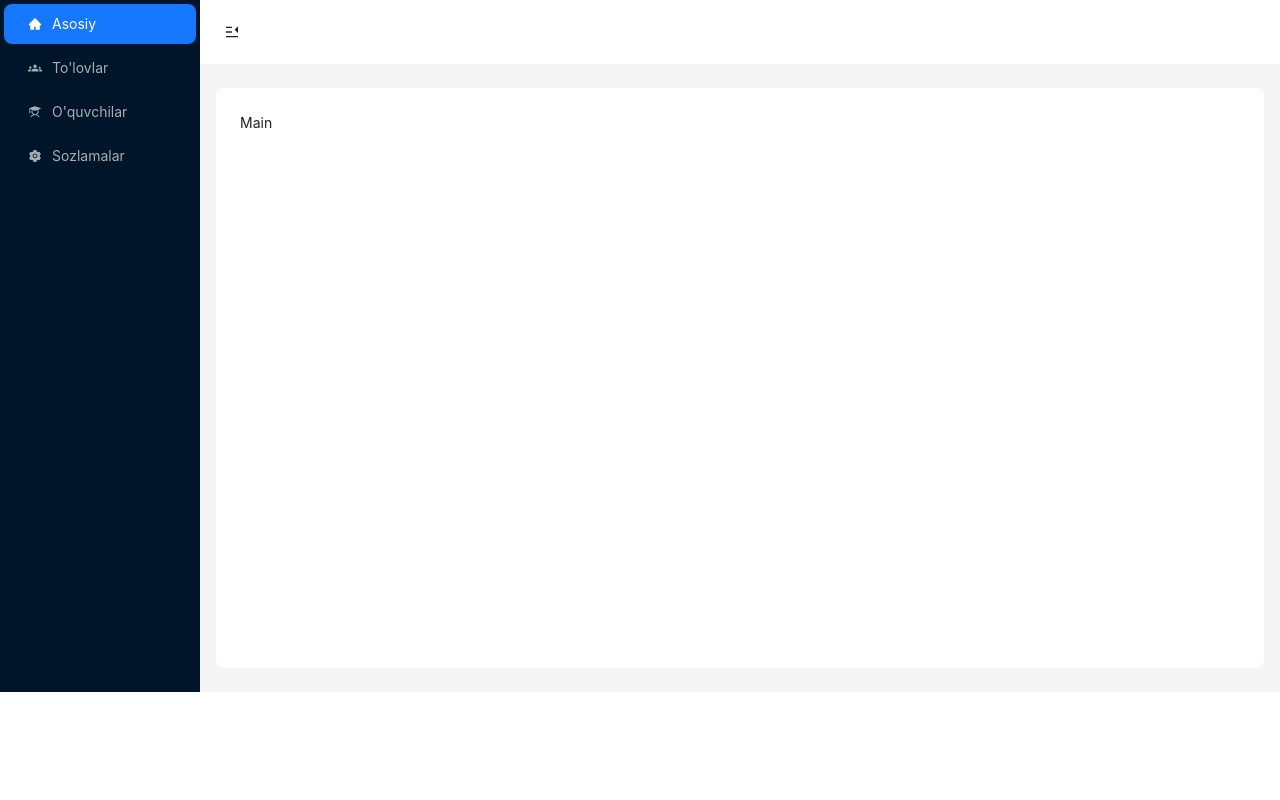
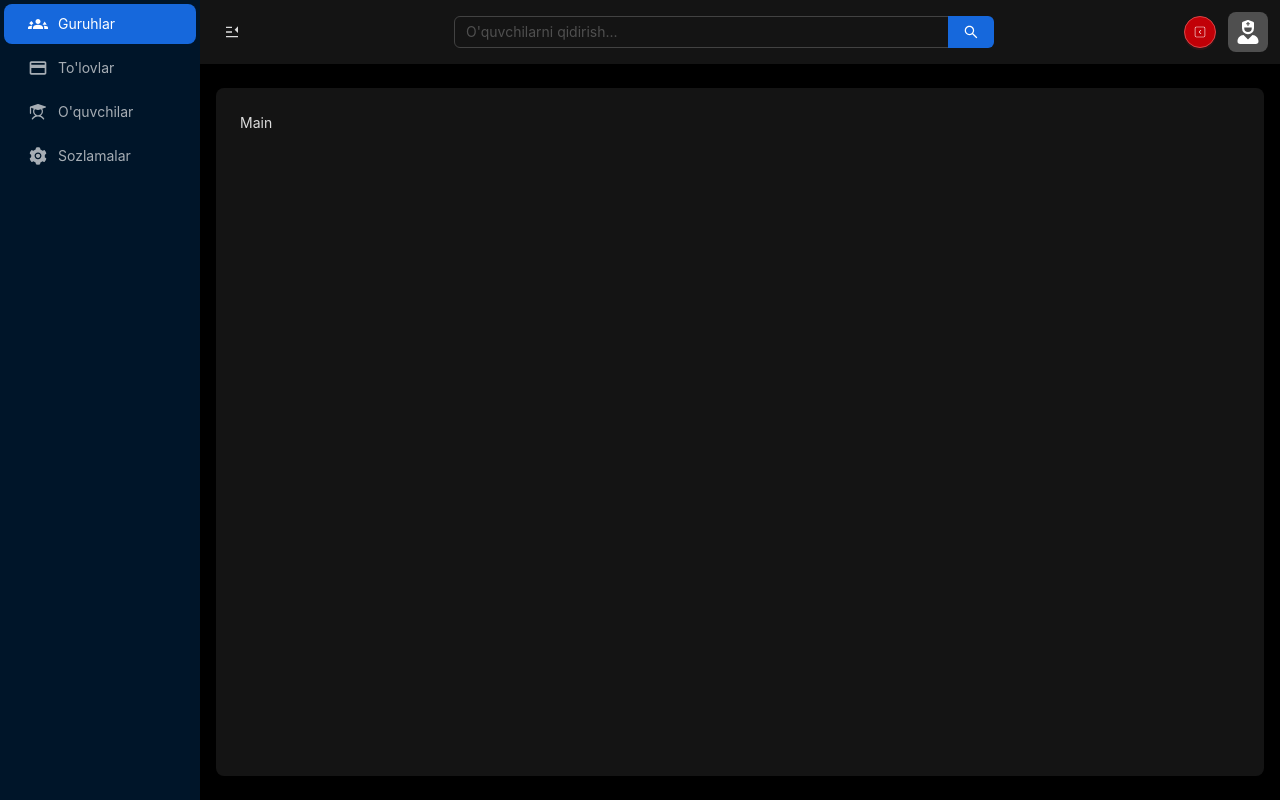
Before and after one commit to azamat-47/i_study, a React (Vite) app: page / in a window 1280 px wide. Built offline with nearby package versions, Linux system fonts and the light colour scheme.

Commit message:
navbar and sidebar

```diff
--- a/src/App.jsx
+++ b/src/App.jsx
@@ -1,10 +1,13 @@
 import React, { useState } from 'react';
 import { Outlet, Link, useLocation } from "react-router-dom";
-import { Button, Layout, Menu, theme } from 'antd';
+import { Avatar, Button, Input, Layout, Menu, Popconfirm, theme, Tooltip } from 'antd';
 import { AiFillHome, AiFillSetting } from 'react-icons/ai';
 import { PiStudentFill } from 'react-icons/pi';
-import { MdGroups3 } from 'react-icons/md';
+import { MdGroups3, MdPayment } from 'react-icons/md';
 import { RiMenuFold2Fill, RiMenuUnfold2Fill } from 'react-icons/ri';
+import { FaUserNurse } from 'react-icons/fa';
+import { CiSquareChevLeft } from 'react-icons/ci';
+const { Search } = Input;
 
 const { Header, Sider, Content } = Layout;
 
@@ -16,10 +19,16 @@ const App = () => {
 
   const location = useLocation();
 
+  const handleConfirm = () => {
+    console.log('Confirmed exit');
+    // Here you can handle navigation, logout, etc.
+  };
+
+
   return (
-    <Layout >
+    <Layout className='min-h-[100vh]!' >
       <Sider trigger={null} collapsible collapsed={collapsed}>
-        <div className="demo-logo-vertical "  />
+        <div className="demo-logo-vertical " />
         <Menu
           theme="dark"
           mode="inline"
@@ -27,22 +36,22 @@ const App = () => {
           items={[
             {
               key: '/',
-              icon: <AiFillHome />,
-              label: <Link to="/">Asosiy</Link>,
+              icon: <MdGroups3 size={20} />,
+              label: <Link to="/">Guruhlar</Link>,
             },
             {
               key: '/payment',
-              icon: <MdGroups3 />,
+              icon: <MdPayment size={20} />,
               label: <Link to="/payment">To'lovlar</Link>,
             },
             {
               key: '/students',
-              icon: <PiStudentFill />,
+              icon: <PiStudentFill size={20} />,
               label: <Link to="/students">O'quvchilar</Link>,
             },
             {
               key: '/settings',
-              icon: <AiFillSetting/>,
+              icon: <AiFillSetting size={20} />,
               label: <Link to="/settings">Sozlamalar</Link>,
             },
           ]}
@@ -50,10 +59,10 @@ const App = () => {
       </Sider>
 
       <Layout>
-        <Header style={{ padding: 0, background: colorBgContainer }}>
+        <Header style={{ padding: 0, background: colorBgContainer }} className='flex items-center gap-4 justify-between'>
           <Button
             type="text"
-            icon={collapsed ? <RiMenuFold2Fill /> :  <RiMenuUnfold2Fill />}
+            icon={collapsed ? <RiMenuFold2Fill /> : <RiMenuUnfold2Fill />}
             onClick={() => setCollapsed(!collapsed)}
             style={{
               fontSize: '16px',
@@ -61,13 +70,36 @@ const App = () => {
               height: 64,
             }}
           />
+
+          <Search placeholder="O'quvchilarni qidirish..." onSearch={null} enterButton className='w-1/2!' />
+
+          <div className='flex items-center gap-3'>
+            <Popconfirm
+              title="Rostdan ham chiqib ketmoqchimisiz?"
+              okText="Ha"
+              cancelText="Yo'q"
+              onConfirm={handleConfirm}
+            >
+              <Tooltip title="Chiqish" placement="bottom">
+                <Button
+                  shape="circle"
+                  icon={<CiSquareChevLeft color="white" />}
+                  danger
+                  className="!bg-red-700"
+                />
+              </Tooltip>
+            </Popconfirm>
+
+            <Tooltip title="Profil" placement="bottom">
+              <Avatar shape='square' size="large" icon={<FaUserNurse />} className='mr-3! cursor-pointer' />
+            </Tooltip>
+          </div>
         </Header>
 
         <Content
           style={{
             margin: '24px 16px',
             padding: 24,
-            minHeight: 580,
             background: colorBgContainer,
             borderRadius: borderRadiusLG,
           }}
--- a/src/main.jsx
+++ b/src/main.jsx
@@ -4,9 +4,15 @@ import './index.css'
 import App from './App.jsx'
 import { RouterProvider } from 'react-router-dom'
 import route from './routes/route.jsx'
+import { ConfigProvider, theme } from 'antd'
 
 createRoot(document.getElementById('root')).render(
   <StrictMode>
-    <RouterProvider router={route}/>
+    <ConfigProvider
+      theme={{
+        algorithm: theme.darkAlgorithm,
+      }}>
+      <RouterProvider router={route}/>
+    </ConfigProvider>
   </StrictMode>,
 )
```
Also changed, not shown: vercel.json (added).
